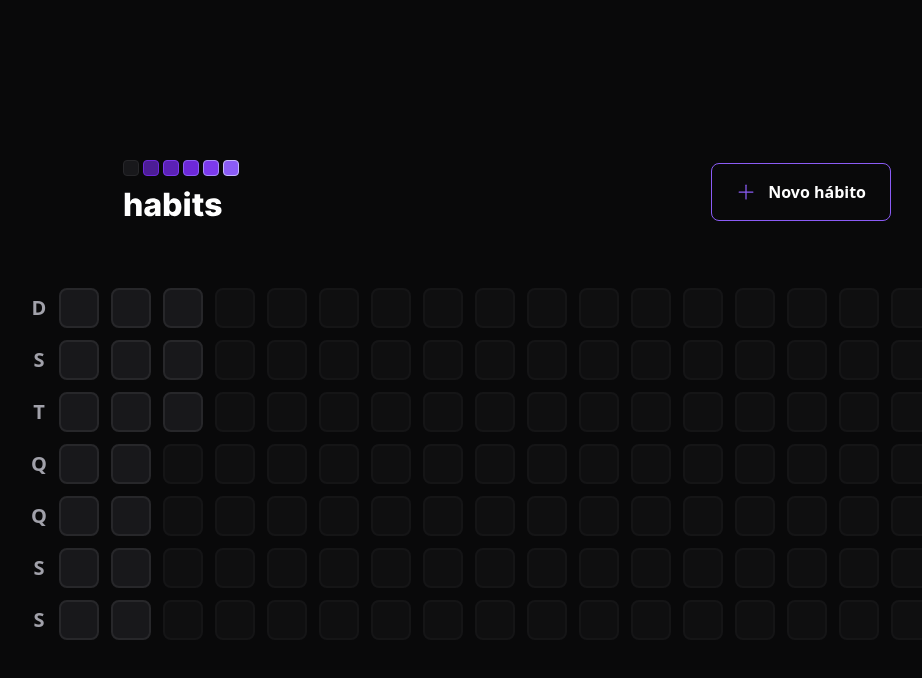
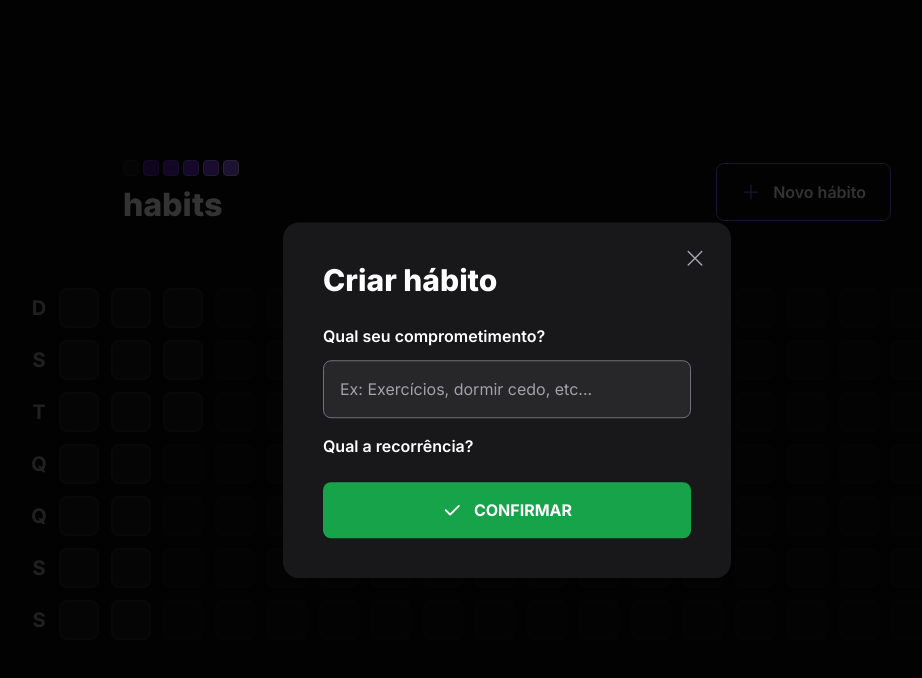
Before and after one commit to wellingtonrodriguesbr/my-habits, a React (Vite) app in the folder web/: page / in a window 1280 px wide. Both pictures are taken after a click on the button "Novo hábito". Shown: the top 678 px of the page, without its empty margins (133-1055 px from the left). Built offline with nearby package versions, Linux system fonts and the light colour scheme.

Commit message:
feat: WIP NewHabitForm component

```diff
--- a/web/src/components/Header.tsx
+++ b/web/src/components/Header.tsx
@@ -1,17 +1,11 @@
+import { CreateHabitDialog } from "./CreateHabitDialog";
 import logoImage from "../assets/logo.svg";
-import { Plus } from "phosphor-react";
 
 export function Header() {
   return (
     <header className="w-full max-w-3xl mx-auto flex items-center justify-between">
       <img src={logoImage} alt="" />
-      <button
-        type="button"
-        className="border border-violet-500 font-semibold rounded-lg px-6 py-4 text-white flex gap-3 items-center hover:border-violet-700 transition-colors"
-      >
-        <Plus size={20} className="text-violet-500" />
-        Novo hábito
-      </button>
+      <CreateHabitDialog />
     </header>
   );
 }
--- /dev/null
+++ b/web/src/components/NewHabitForm.tsx
@@ -0,0 +1,31 @@
+import { Check } from "phosphor-react";
+
+export function NewHabitForm() {
+  return (
+    <form className="mt-6">
+      <label htmlFor="title" className="text-white font-semibold mb-3 block">
+        Qual seu comprometimento?
+      </label>
+      <input
+        type="text"
+        name="title"
+        id="title"
+        className="w-full p-4 rounded-lg bg-zinc-800 placeholder:text-zinc-400 border border-transparent focus:border focus:border-zinc-500 outline-0 text-white"
+        placeholder="Ex: Exercícios, dormir cedo, etc..."
+        autoFocus
+      />
+
+      <label htmlFor="" className="text-white font-semibold mt-4 block">
+        Qual a recorrência?
+      </label>
+
+      <button
+        type="submit"
+        className="w-full flex items-center justify-center uppercase gap-3 text-white font-bold bg-green-600 p-4 mt-6 hover:bg-green-500 rounded-lg"
+      >
+        <Check size={20} weight="bold" />
+        Confirmar
+      </button>
+    </form>
+  );
+}
--- a/web/tailwind.config.cjs
+++ b/web/tailwind.config.cjs
@@ -3,6 +3,9 @@ module.exports = {
   content: ["./src/**/*.tsx"],
   theme: {
     extend: {
+      fontFamily: {
+        sans: "Inter",
+      },
       colors: {
         background: "#09090A",
       },
```
